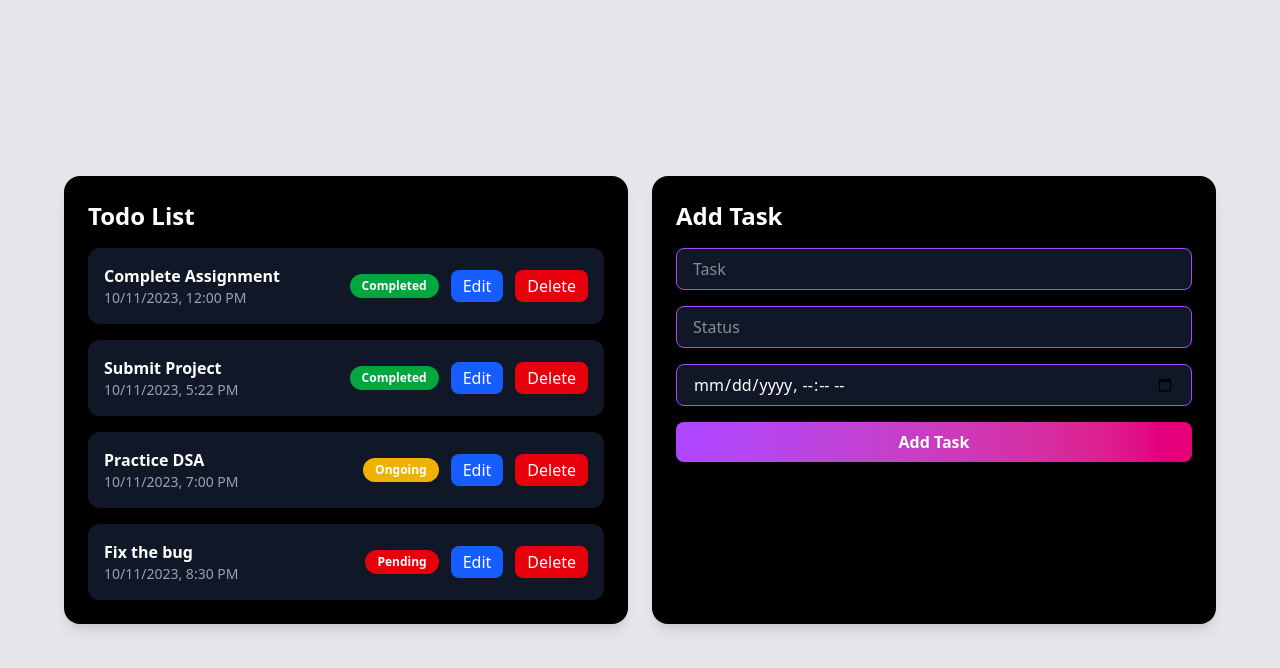
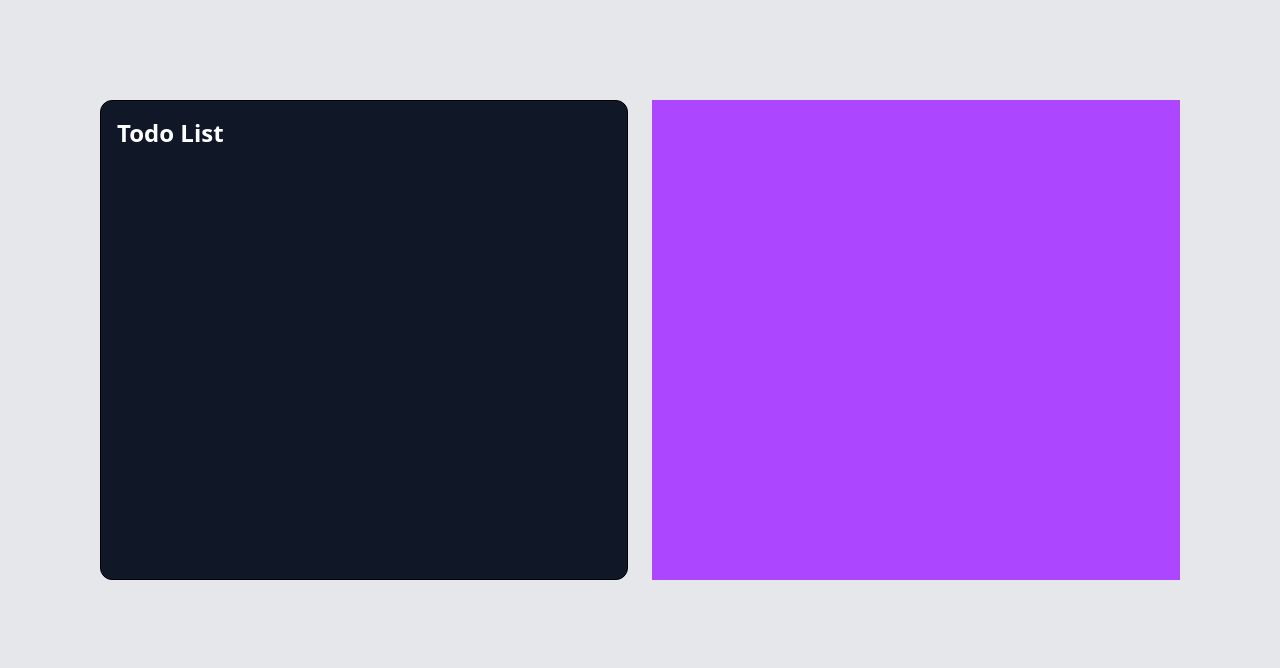
Before and after one commit to supersingh471/TodoApp, a React (Vite) app in the folder frontend/: page /Dashboard in a window 1280 px wide. Shown: the top 668 px of the page. Built offline with nearby package versions, Linux system fonts and the light colour scheme.

Commit message:
Modified dashboard

```diff
--- a/frontend/src/pages/Dashboard.jsx
+++ b/frontend/src/pages/Dashboard.jsx
@@ -1,50 +1,27 @@
+import { Heading } from "../components/Heading"
+
 export default function Dashboard() {
 	const todos = [
 	  { task: "Complete Assignment", status: "Completed", deadline: "10/11/2023, 12:00 PM" },
 	  { task: "Submit Project", status: "Completed", deadline: "10/11/2023, 5:22 PM" },
 	  { task: "Practice DSA", status: "Ongoing", deadline: "10/11/2023, 7:00 PM" },
 	  { task: "Fix the bug", status: "Pending", deadline: "10/11/2023, 8:30 PM" },
+
 	];
 
 	return (
-	  <div className="min-h-screen bg-gray-200 flex items-center justify-center p-6">
-		<div className="grid grid-cols-1 md:grid-cols-2 gap-6 w-full max-w-6xl">
+	  <div className="flex bg-gray-200 justify-center itmes-center h-screen p-25">
+		<div className="grid grid-cols-1 md:grid-cols-2 gap-6 w-full h-120">
+			<div className="bg-gray-900 border w-full h-full rounded-xl">
+				<div className="text-white w-full text-2xl font-bold m-4">
+				<h2>Todo List</h2>
+				</div>
 
-		  {/* Todo List */}
-		  <div className="bg-black text-white rounded-2xl p-6 shadow-lg">
-			<h2 className="text-2xl font-bold mb-4">Todo List</h2>
-			<div className="space-y-4">
-			  {todos.map((todo, idx) => (
-				<div key={idx} className="flex items-center justify-between bg-gray-900 rounded-xl p-4 shadow-md">
-				  <div>
-					<h3 className="font-semibold">{todo.task}</h3>
-					<p className="text-gray-400 text-sm">{todo.deadline}</p>
-				  </div>
-				  <div className="flex items-center gap-3">
-					<span className={`px-3 py-1 rounded-full text-xs font-bold
-					  ${todo.status === "Completed" ? "bg-green-600" :
-						todo.status === "Ongoing" ? "bg-yellow-500" : "bg-red-600"}`}>
-					  {todo.status}
-					</span>
-					<button className="bg-blue-600 hover:bg-blue-700 text-white px-3 py-1 rounded-lg">Edit</button>
-					<button className="bg-red-600 hover:bg-red-700 text-white px-3 py-1 rounded-lg">Delete</button>
-				  </div>
-				</div>
-			  ))}
 			</div>
-		  </div>
 
-		  {/* Add Task */}
-		  <div className="bg-black text-white rounded-2xl p-6 shadow-lg">
-			<h2 className="text-2xl font-bold mb-4">Add Task</h2>
-			<form className="space-y-4">
-			  <input type="text" placeholder="Task" className="w-full px-4 py-2 rounded-lg bg-gray-900 text-white border border-purple-500 focus:outline-none" />
-			  <input type="text" placeholder="Status" className="w-full px-4 py-2 rounded-lg bg-gray-900 text-white border border-purple-500 focus:outline-none" />
-			  <input type="datetime-local" className="w-full px-4 py-2 rounded-lg bg-gray-900 text-white border border-purple-500 focus:outline-none" />
-			  <button className="w-full bg-gradient-to-r from-purple-500 to-pink-600 py-2 rounded-lg font-semibold">Add Task</button>
-			</form>
-		  </div>
+			<div className="bg-purple-500 w-full h-full">
 
+			</div>
 		</div>
 	  </div>
 	);
```
